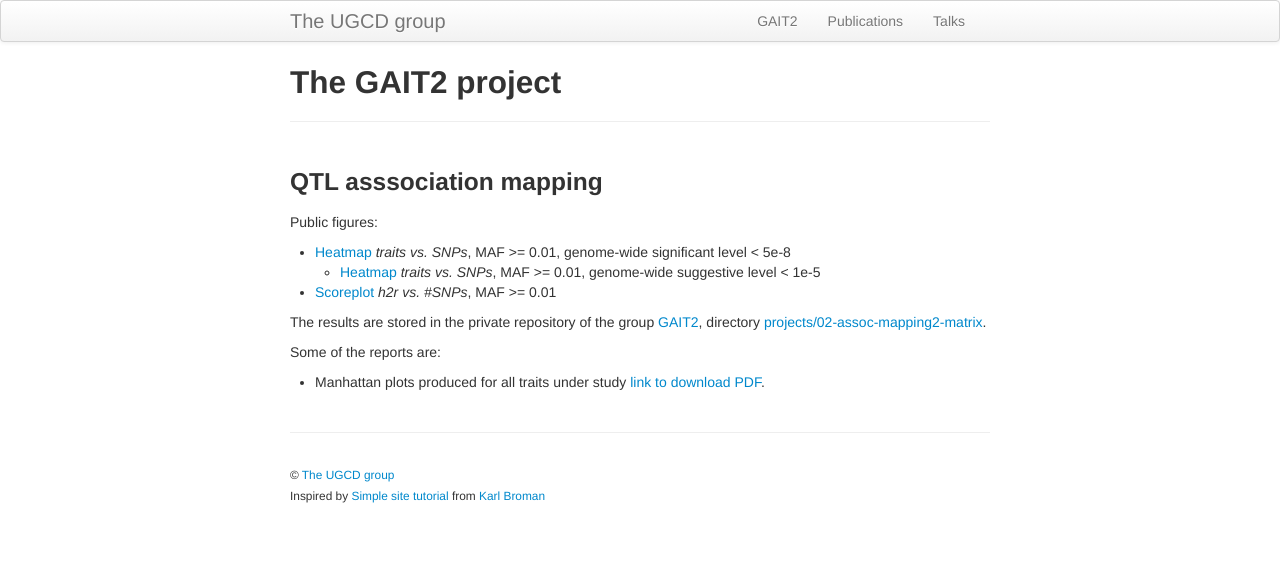
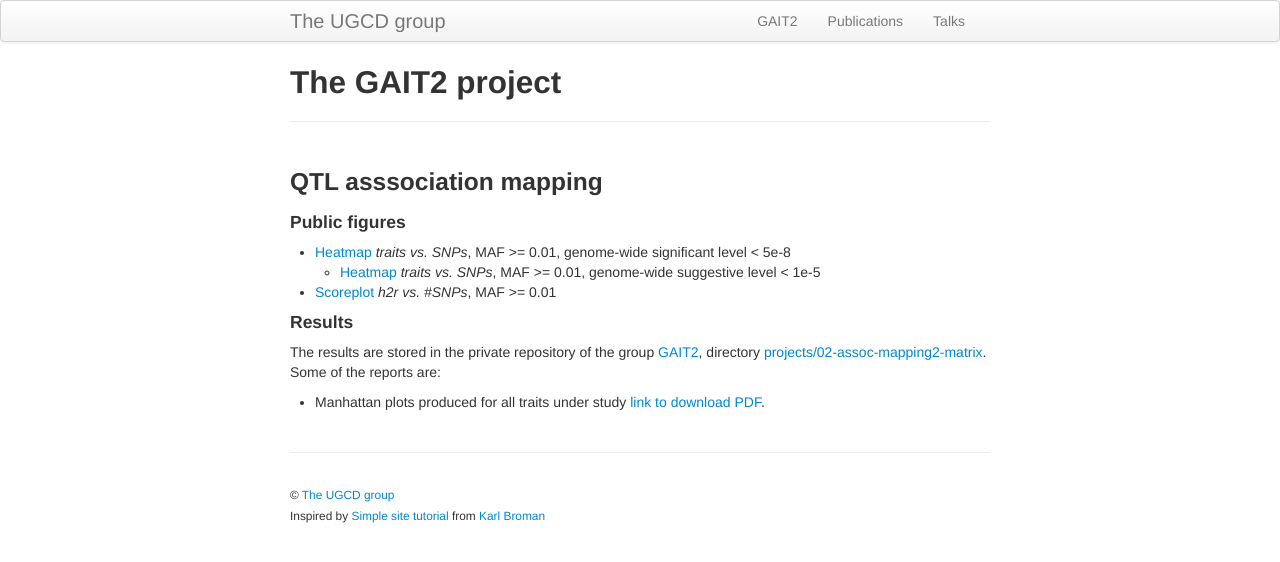
Before and after one commit to ugcd/ugcd.github.io, a Jekyll site: the page built from pages/projects/gait2/index.md, in a window 1280 px wide. Shown: the top 562 px of the page. Built offline with Jekyll 4.4.1, drawn with Linux system fonts in a browser that asks for light colours.

Commit message:
up gait2 index

```diff
--- a/pages/projects/gait2/index.md
+++ b/pages/projects/gait2/index.md
@@ -15,16 +15,16 @@ title: The GAIT2 project
 
 ### <a name="assoc"></a>QTL asssociation mapping
 
-
-Public figures:
+#### Public figures
 
 * [Heatmap]({{ site.baseurl }}/reports/assoc-mapping2/heatmap2.html) _traits vs. SNPs_, MAF >= 0.01, genome-wide significant level < 5e-8
     * [Heatmap]({{ site.baseurl }}/reports/assoc-mapping2/static-heatmap1.html) _traits vs. SNPs_, MAF >= 0.01, genome-wide suggestive level < 1e-5
 * [Scoreplot]({{ site.baseurl }}/reports/assoc-mapping2/scoreplot.html) _h2r vs. #SNPs_, MAF >= 0.01
 
+#### Results
+
 The results are stored in the private repository of the group [GAIT2](https://github.com/ugcd/GAIT2),
 directory [projects/02-assoc-mapping2-matrix](https://github.com/ugcd/GAIT2/tree/master/projects/02-assoc-mapping2-matrix).
-
 Some of the reports are:
 
 * Manhattan plots produced for all traits under study [link to download PDF](https://github.com/ugcd/GAIT2/raw/master/projects/02-assoc-mapping2-matrix/output/assoc/manhattan.A.maf001.mapping2.gait2.matrix.pdf).
```
